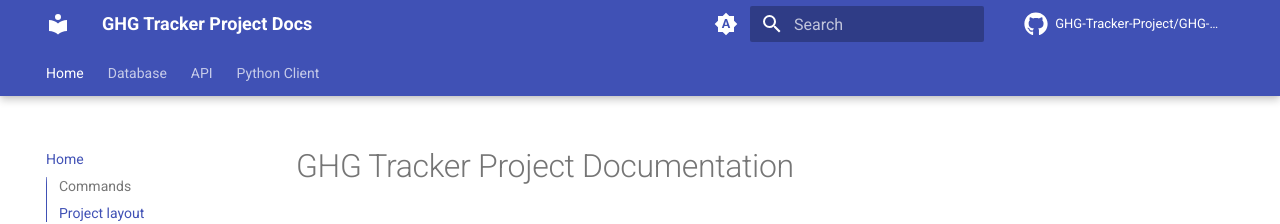
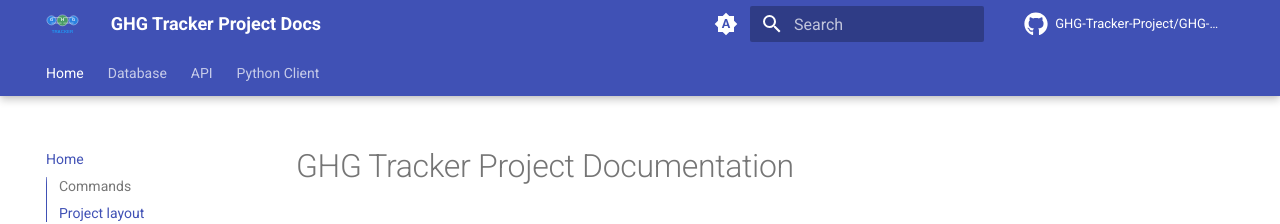
Before and after one commit to GHG-Tracker-Project/GHG-Tracker-Project.github.io, an MkDocs documentation site: the page built from docs/index.md, in a window 1280 px wide. Shown: the top 224 px of the page. Built offline with MkDocs 1.6.1 and Material for MkDocs 9.7.7, drawn with Linux system fonts in a browser that asks for light colours; comment, search, counter and statistics services are not loaded.

Commit message:
docs: add assets

```diff
--- a/mkdocs.yml
+++ b/mkdocs.yml
@@ -4,6 +4,8 @@
 repo_url: https://github.com/GHG-Tracker-Project/GHG-Tracker-Project.github.io
 
 theme:
+  favicon: assets/favicon.ico
+  logo: assets/logo.svg
   icon:
     repo: fontawesome/brands/github
   name: material
@@ -53,16 +55,21 @@
       pygments_lang_class: true
   - pymdownx.inlinehilite
   - pymdownx.snippets
+  - admonition
   - pymdownx.superfences
-  - admonition
+  - pymdownx.details # need to make admonitions collapsible
   - pymdownx.caret
   - pymdownx.tilde
   - pymdownx.critic
   - pymdownx.keys
   - pymdownx.mark
+  - attr_list # to make buttons
 
 plugins:
   - search
+
+extra_css:
+  - assets/custom.css
 
 nav:
   - Home: index.md
```
Also changed, not shown: docs/assets/custom.css (added), docs/assets/ert.jpeg (added), docs/assets/favicon.ico (added), docs/assets/ledger-architecture-schematic.png (added), docs/assets/logo.png (added), docs/assets/logo.svg (added).
